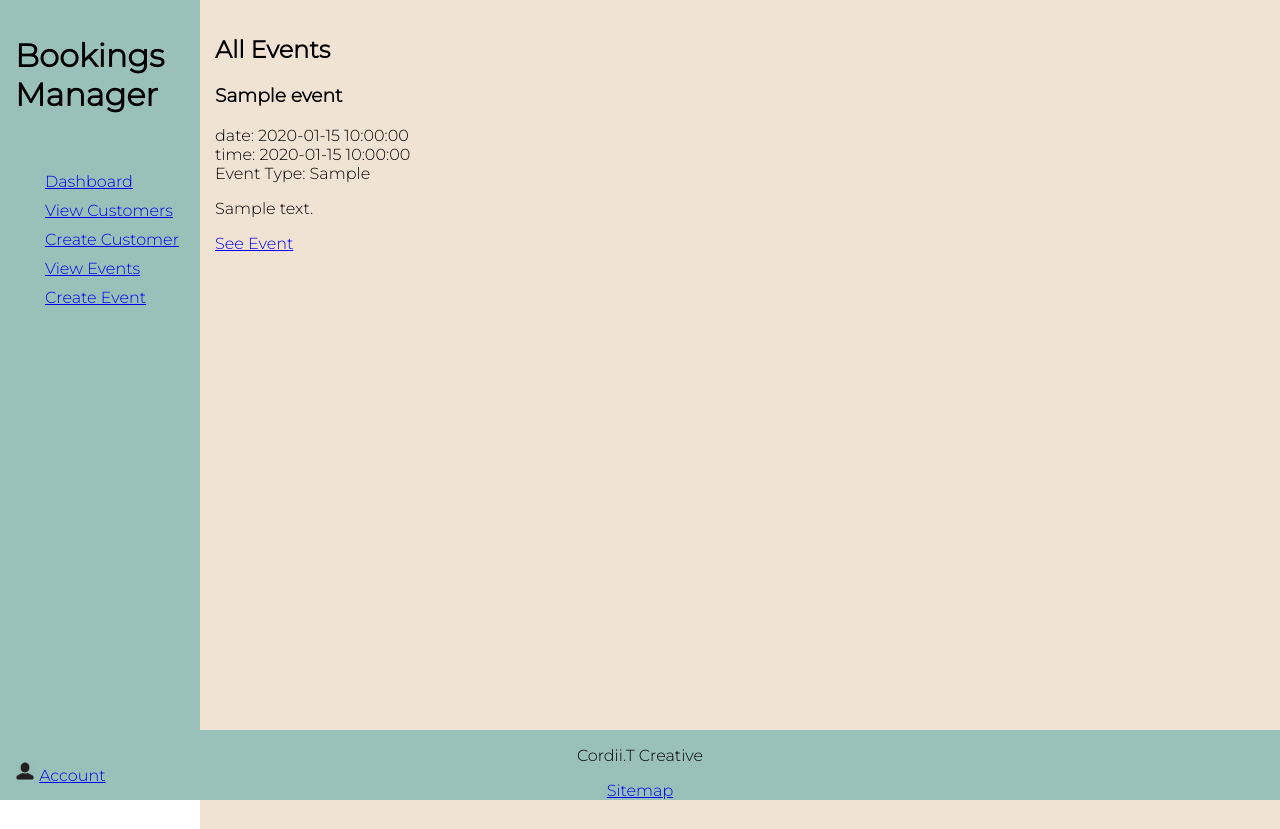
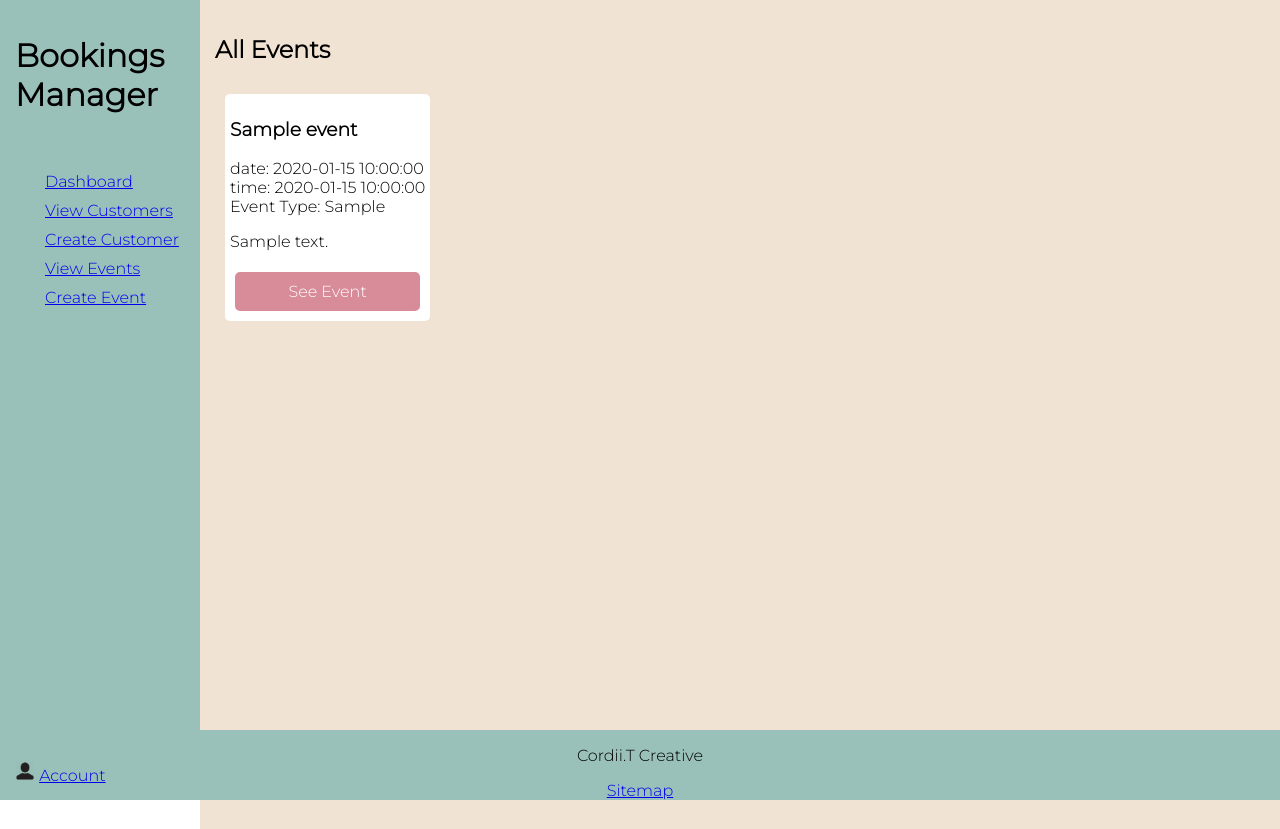
Before and after one commit to CordiiT14/Bookings_Manager, a Flask app: page /events in a window 1280 px wide; the page is wider, and only the part inside the window is pictured. Shown: the top 829 px of that part. Run offline with Flask 2, Linux system fonts and the light colour scheme; a database or web service that is not in the repository returns one stand-in record (values such as "Sample title"); some libraries are stand-ins or nearby versions.

Commit message:
working on css for the events listing

```diff
--- a/static/style.css
+++ b/static/style.css
@@ -61,8 +61,42 @@ footer {
 
 /* EVENTS PAGE STYLES */
 
-/* .event-card {
+.cards {
     display: flex;
-    /* flex-direction: column; */
+    flex-flow: row wrap;
+}
+
+.card-item {
+    display: flex;
     flex-wrap: wrap;
-} */
+
+}
+
+.event-card {
+    background-color: white;
+    border-radius: 5px;
+    padding: 5px;
+    margin: 10px;
+    max-height: 400px;
+}
+
+.event-description {
+    max-width: 300px;
+    max-height: 200px;
+    overflow: hidden;
+}
+
+.event-button {
+    background-color: D88C9A;
+    border-radius: 5px;
+    margin: 5px;
+    padding: 10px;
+    text-align: center;
+    position: sticky;
+
+}
+
+.event-button a {
+    text-decoration: none;
+    color: white;
+}
--- a/templates/events/index.html
+++ b/templates/events/index.html
@@ -2,8 +2,10 @@
 {% block content %}
 
 <h2>All Events</h2>
+<div class="cards">
+    <li class="card-item"></li>
+    {% for event in all_events %}
 
-{% for event in all_events %}
         <div class="event-card">
             <h3>{{ event.event_title }}</h3>
             <div class="event-details">
@@ -18,8 +20,12 @@
             <div class="event-description">
                 <p>{{event.description}}</p>
             </div>
+            <div class="event-button">
             <a href="/events/{{event.id}}">See Event</a>
             </div>
+        </div>
+
     {% endfor %}
-
+    </li>
+</div>
 {% endblock %}
```
Lines whose indentation alone changed are shown as unchanged.
